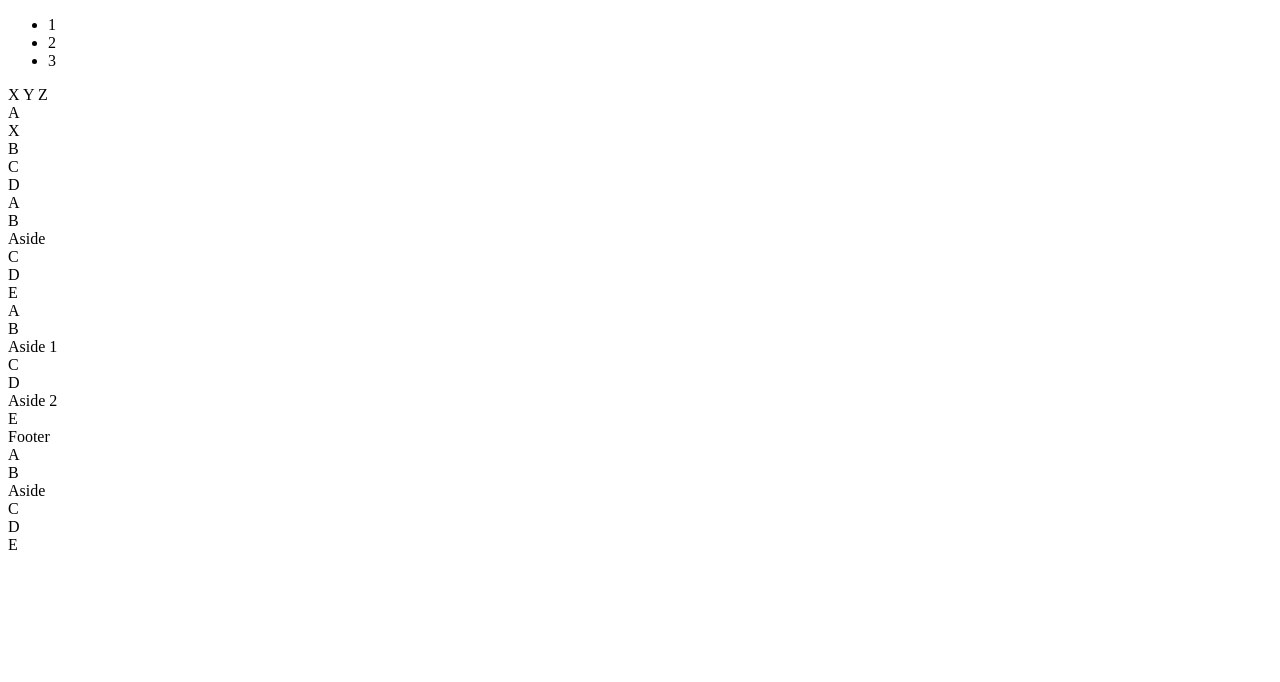
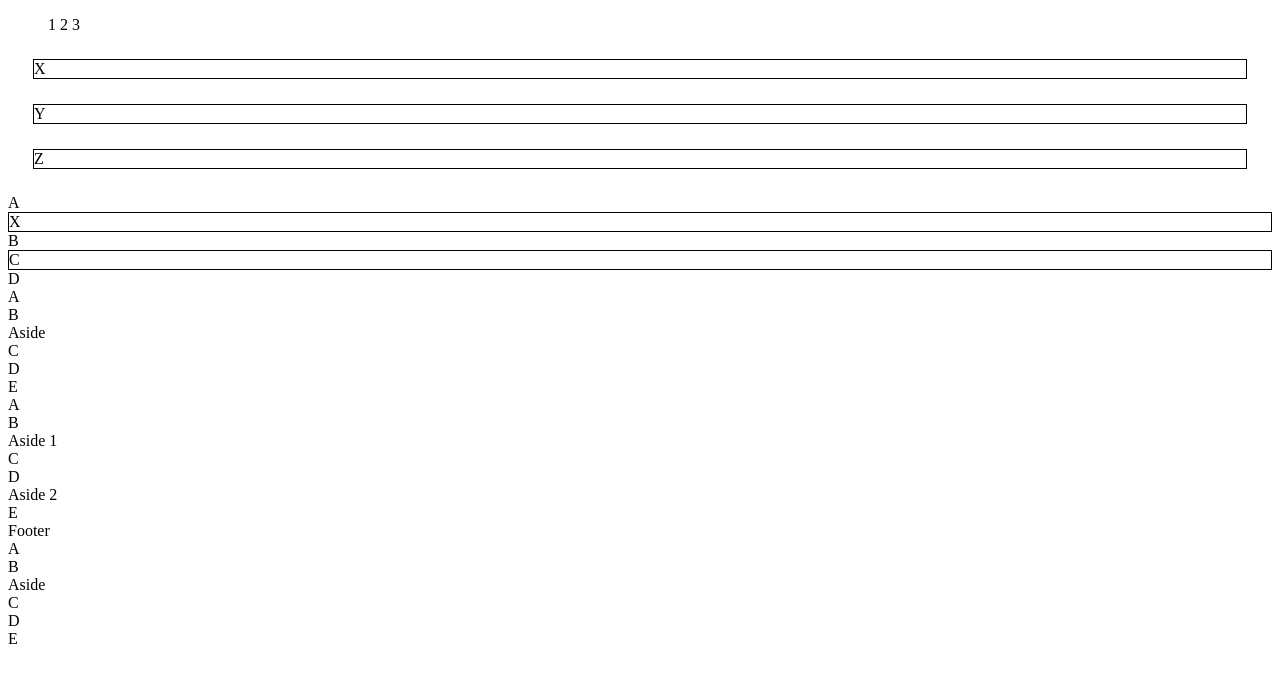
Before and after one commit to LeaCamara/CSSPseudoClasses, a plain HTML site: page index.html in a window 1280 px wide. Drawn offline with Linux system fonts and the light colour scheme.

Commit message:
added borders with nth child

```diff
--- a/index.html
+++ b/index.html
@@ -2,6 +2,7 @@
 <html>
 <head>
   <title>CSS Pseudoclasses</title>
+  <link rel="stylesheet" type="text/css" href="styles.css">
 </head>
 <body>
   <ul class="top">
--- a/styles.css
+++ b/styles.css
@@ -0,0 +1,17 @@
+ul {
+  list-style-type: none;
+}
+
+li {
+  display: inline;
+}
+
+span {
+  display: block;
+  border: 1px solid black;
+  margin: 25px;
+}
+
+.n-child :nth-child(even) {
+  border: 1px solid black;
+}
```
